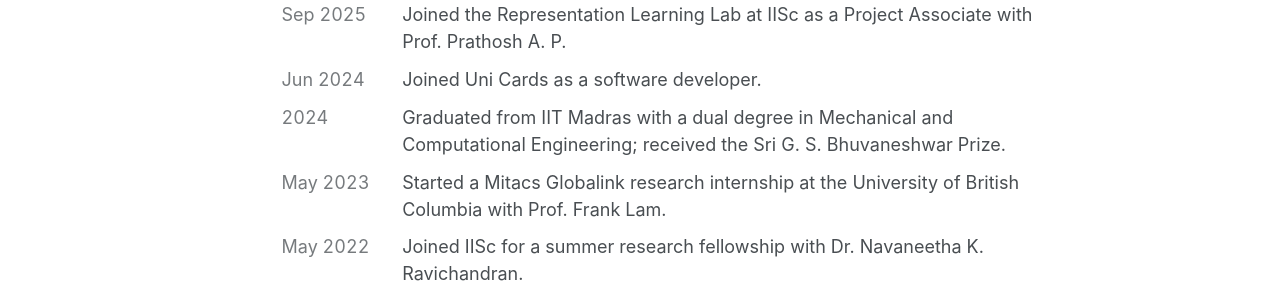
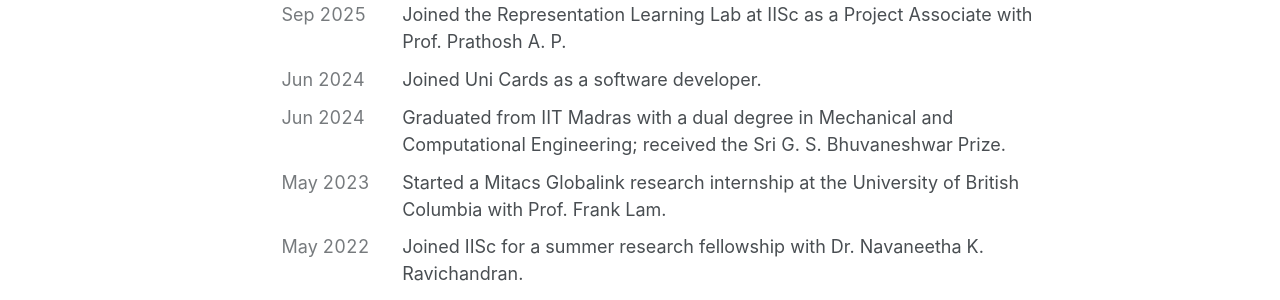
Before and after one commit to sohinidutta11/sohinidutta11.github.io, a Jekyll site: the page built from _pages/about.md, in a window 1280 px wide and 1064 px high. Shown: the part 574-874 px from the top of the window. Built offline with Jekyll 4.4.1, drawn with Linux system fonts in a browser that asks for light colours; a script bundle is joined from its source files by our own code; a style sheet for code colours, icons or effects is not loaded.

Commit message:
Add graduation month

```diff
--- a/_pages/about.md
+++ b/_pages/about.md
@@ -24,7 +24,7 @@ You can read more about my current and previous work on my [Research](/research/
 <ul class="updates">
   <li><span class="updates-date">Sep 2025</span><span>Joined the Representation Learning Lab at IISc as a Project Associate with Prof. Prathosh A. P.</span></li>
   <li><span class="updates-date">Jun 2024</span><span>Joined Uni Cards as a software developer.</span></li>
-  <li><span class="updates-date">2024</span><span>Graduated from IIT Madras with a dual degree in Mechanical and Computational Engineering; received the Sri G. S. Bhuvaneshwar Prize.</span></li>
+  <li><span class="updates-date">Jun 2024</span><span>Graduated from IIT Madras with a dual degree in Mechanical and Computational Engineering; received the Sri G. S. Bhuvaneshwar Prize.</span></li>
   <li><span class="updates-date">May 2023</span><span>Started a Mitacs Globalink research internship at the University of British Columbia with Prof. Frank Lam.</span></li>
   <li><span class="updates-date">May 2022</span><span>Joined IISc for a summer research fellowship with Dr. Navaneetha K. Ravichandran.</span></li>
 </ul>
```
